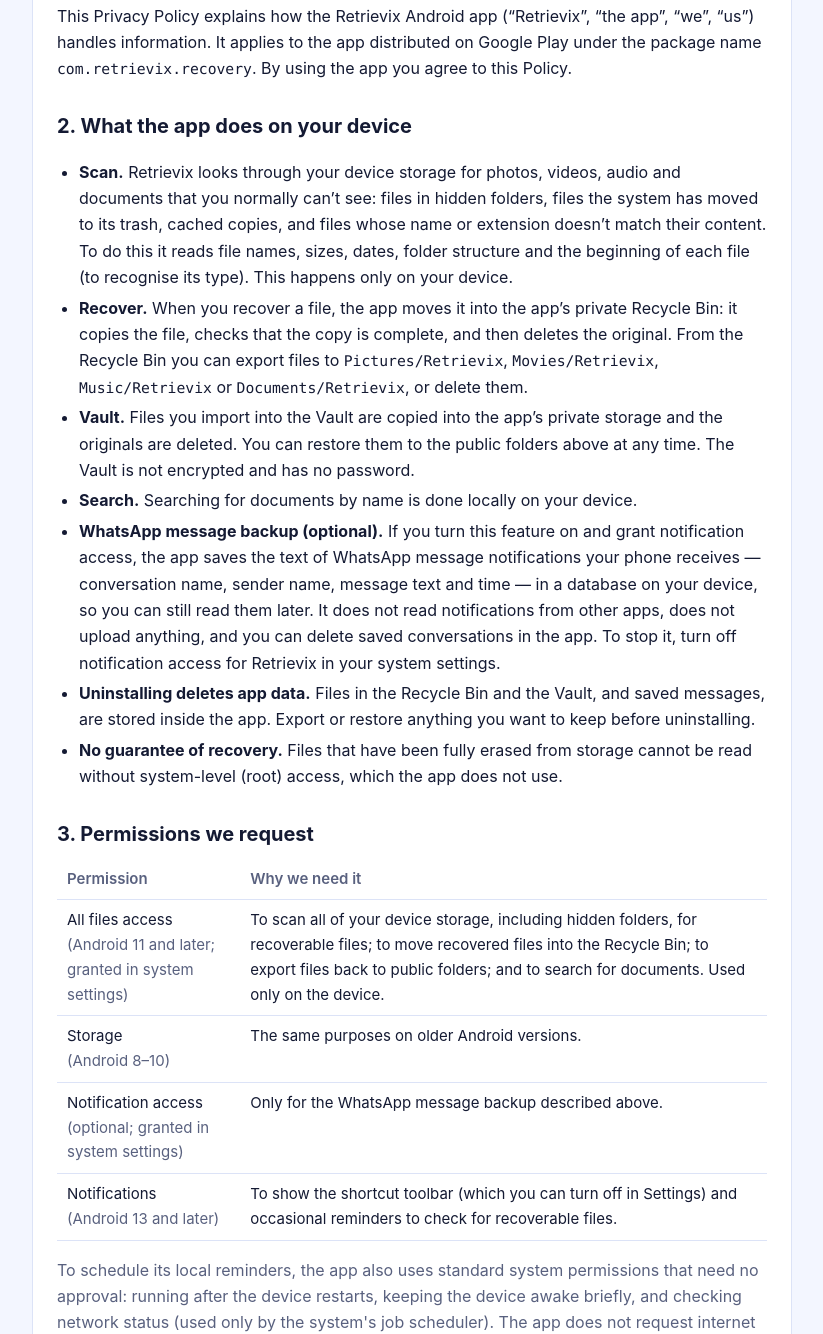
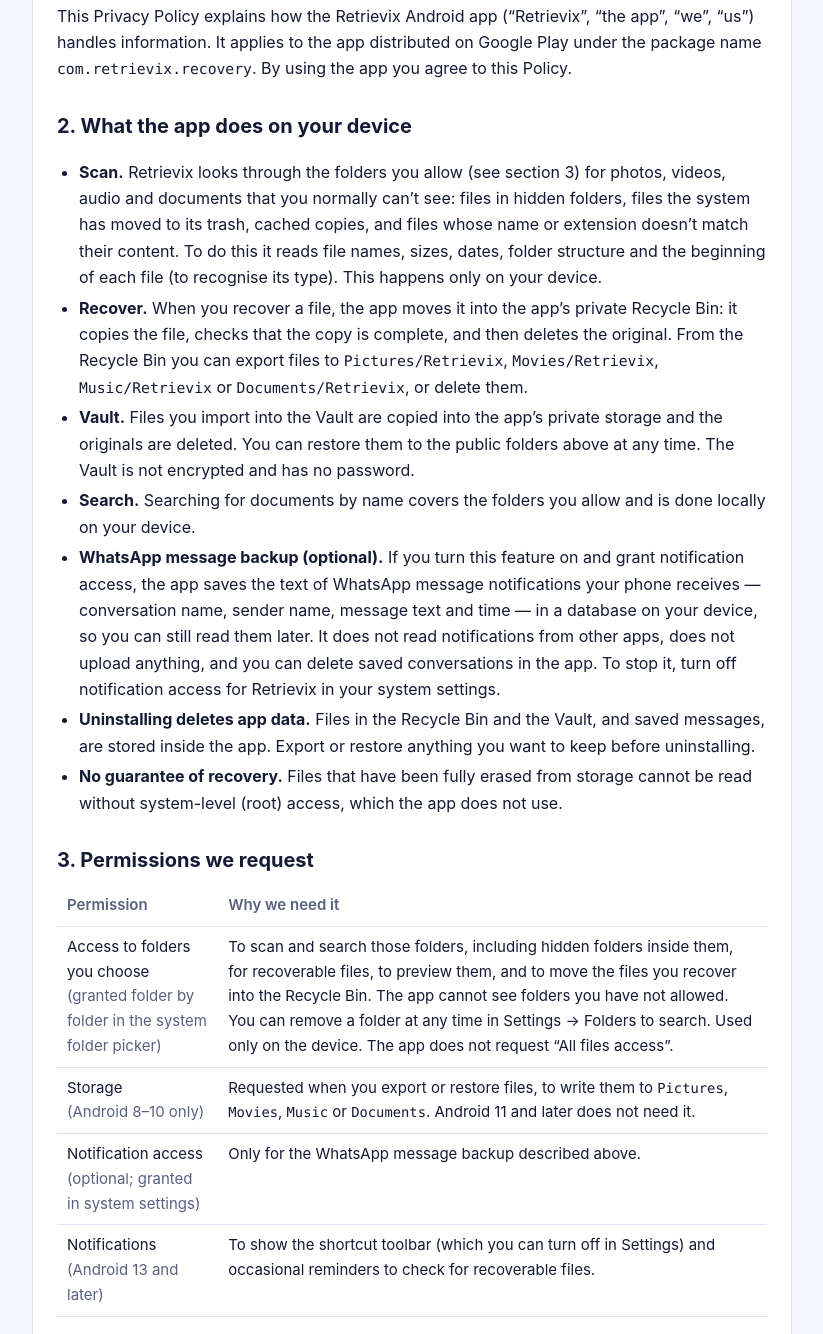
Before and after one commit to retrievixapp/retrievixapp.github.io, a plain HTML site: page privacy/index.html in a window 1280 px wide. Shown: the part 452-1786 px from the top of the page, without its empty margins (228-1051 px from the left). Drawn offline with Linux system fonts and the light colour scheme.

Commit message:
Privacy policy: folder access instead of All files access

```diff
--- a/privacy/index.html
+++ b/privacy/index.html
@@ -95,8 +95,8 @@
 
     <h2>2. What the app does on your device</h2>
     <ul>
-      <li><strong>Scan.</strong> Retrievix looks through your device storage for photos, videos, audio and documents
-        that you normally can’t see: files in hidden folders, files the system has moved to its trash, cached copies,
+      <li><strong>Scan.</strong> Retrievix looks through the folders you allow (see section 3) for photos, videos, audio
+        and documents that you normally can’t see: files in hidden folders, files the system has moved to its trash, cached copies,
         and files whose name or extension doesn’t match their content. To do this it reads file names, sizes, dates,
         folder structure and the beginning of each file (to recognise its type). This happens only on your device.</li>
       <li><strong>Recover.</strong> When you recover a file, the app moves it into the app’s private Recycle Bin: it
@@ -106,7 +106,8 @@
       <li><strong>Vault.</strong> Files you import into the Vault are copied into the app’s private storage and the
         originals are deleted. You can restore them to the public folders above at any time. The Vault is not
         encrypted and has no password.</li>
-      <li><strong>Search.</strong> Searching for documents by name is done locally on your device.</li>
+      <li><strong>Search.</strong> Searching for documents by name covers the folders you allow and is done locally on
+        your device.</li>
       <li><strong>WhatsApp message backup (optional).</strong> If you turn this feature on and grant notification
         access, the app saves the text of WhatsApp message notifications your phone receives — conversation name,
         sender name, message text and time — in a database on your device, so you can still read them later. It does not
@@ -123,14 +124,16 @@
       <table>
         <tr><th>Permission</th><th>Why we need it</th></tr>
         <tr>
-          <td>All files access<br><span class="muted">(Android 11 and later; granted in system settings)</span></td>
-          <td>To scan all of your device storage, including hidden folders, for recoverable files; to move recovered
-            files into the Recycle Bin; to export files back to public folders; and to search for documents. Used only
-            on the device.</td>
+          <td>Access to folders you choose<br><span class="muted">(granted folder by folder in the system folder picker)</span></td>
+          <td>To scan and search those folders, including hidden folders inside them, for recoverable files, to preview
+            them, and to move the files you recover into the Recycle Bin. The app cannot see folders you have not
+            allowed. You can remove a folder at any time in Settings → Folders to search. Used only on the device. The
+            app does not request “All files access”.</td>
         </tr>
         <tr>
-          <td>Storage<br><span class="muted">(Android 8–10)</span></td>
-          <td>The same purposes on older Android versions.</td>
+          <td>Storage<br><span class="muted">(Android 8–10 only)</span></td>
+          <td>Requested when you export or restore files, to write them to <code>Pictures</code>, <code>Movies</code>,
+            <code>Music</code> or <code>Documents</code>. Android 11 and later does not need it.</td>
         </tr>
         <tr>
           <td>Notification access<br><span class="muted">(optional; granted in system settings)</span></td>
```
